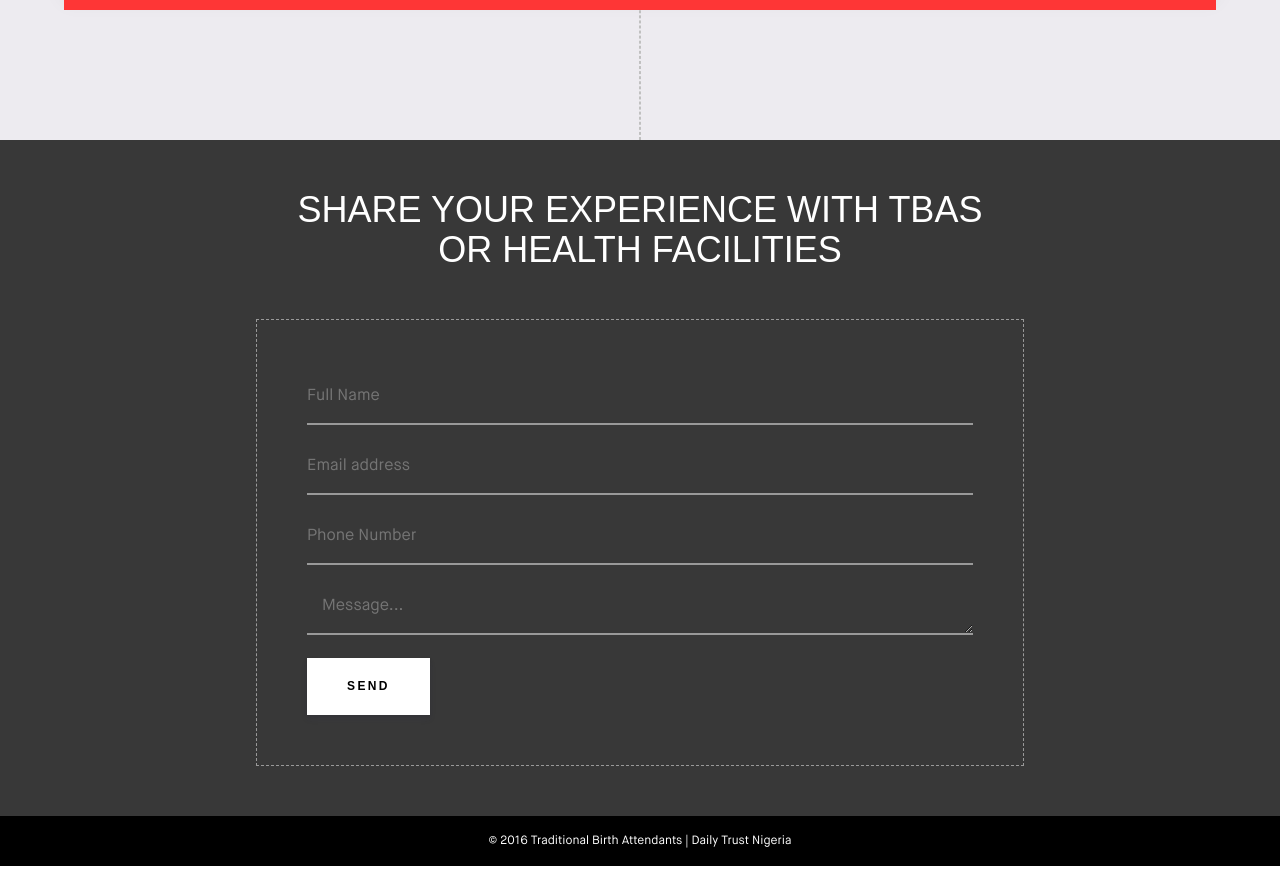
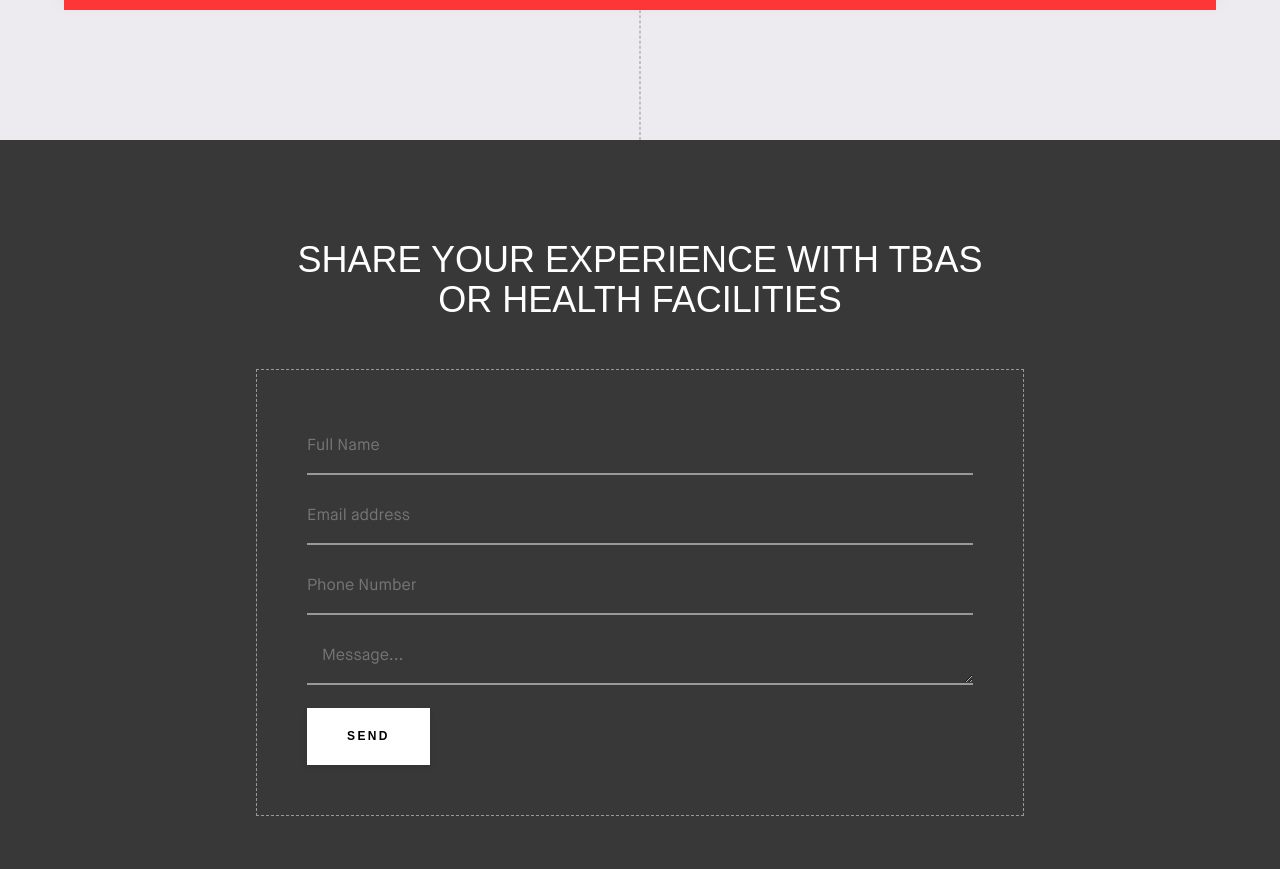
Before and after one commit to Code4Nigeria/tba, a website: page index.html in a window 1280 px wide. Shown: the part 6600-7469 px from the top of the page. Drawn offline with Linux system fonts and the light colour scheme; a web font is replaced by a local one.

Commit message:
Added some padding

```diff
--- a/css/style.less
+++ b/css/style.less
@@ -425,7 +425,7 @@ ul {
 }
 .contact {
     background: #383838;
-    padding: 50px 0;
+    padding: 100px 0;
     h1 {
         text-align: center;
         color: white;
```
Also changed, not shown: css/style.css.
